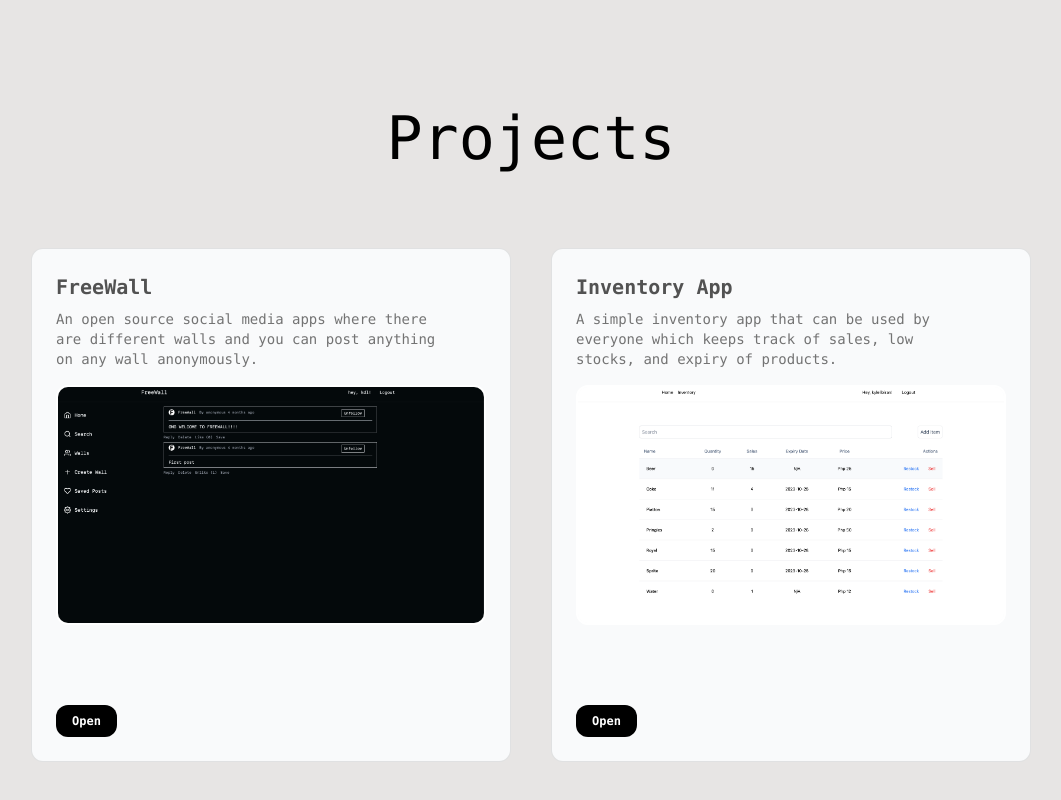
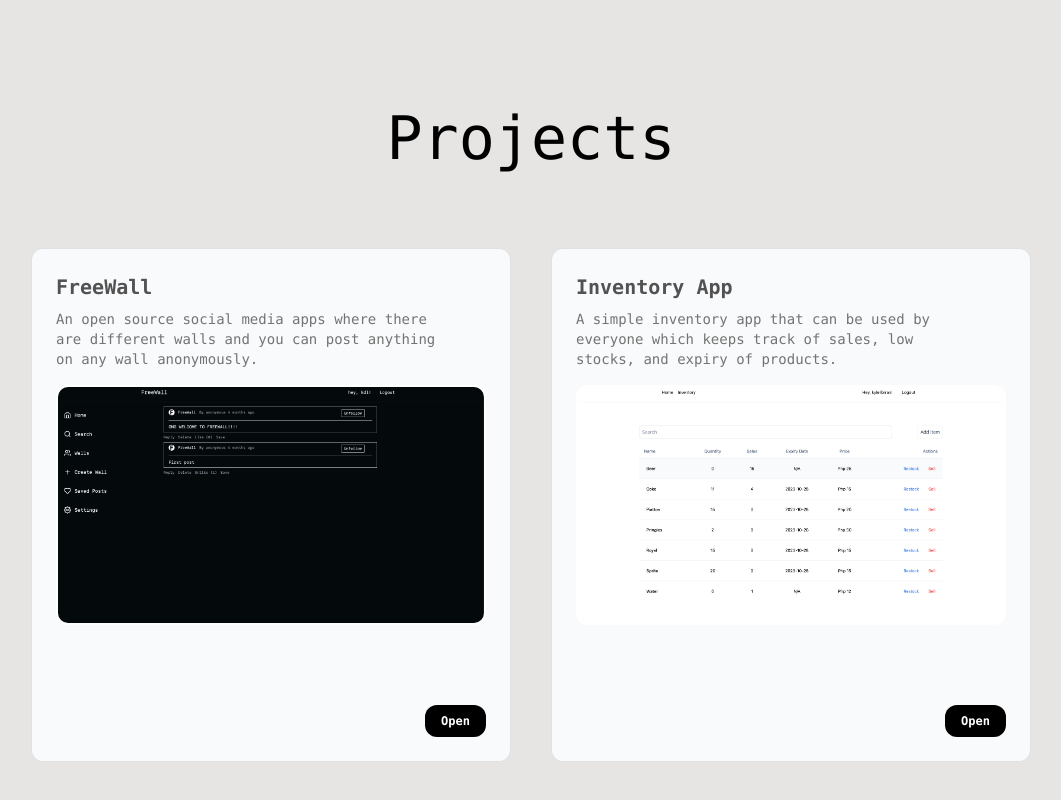
Before and after one commit to kdlibiran/portfolio, a Next.js app: page / in a window 1280 px wide. Shown: the part 2420-3220 px from the top of the page, without its empty margins (109-1170 px from the left). Built offline with nearby package versions, Linux system fonts and the light colour scheme.

Commit message:
Fixed button positioning

```diff
--- a/components/projects/index.tsx
+++ b/components/projects/index.tsx
@@ -8,7 +8,7 @@ export default function ProjectsPage() {
     >
       <div className="mt-32 flex w-[100vw] flex-initial flex-col items-center">
         <h1 className="text-4xl sm:text-6xl">Projects</h1>
-        <div className="flex flex-1 flex-col gap-10 p-10 sm:flex-row sm:p-0">
+        <div className="flex flex-1 flex-col gap-x-10 p-10 sm:flex-row sm:p-0">
           <Project
             title="FreeWall"
             body="An open source social media apps where there are different walls and you can post anything on any wall anonymously."
--- a/components/ui/project.tsx
+++ b/components/ui/project.tsx
@@ -46,7 +46,7 @@ export function Project({
             alt="thumbnail"
           />
         </CardItem>
-        <div className="mt-20 flex items-center justify-between">
+        <div className="mt-20 flex items-center justify-end">
           <CardItem
             translateZ={20}
             translateX={40}
```
